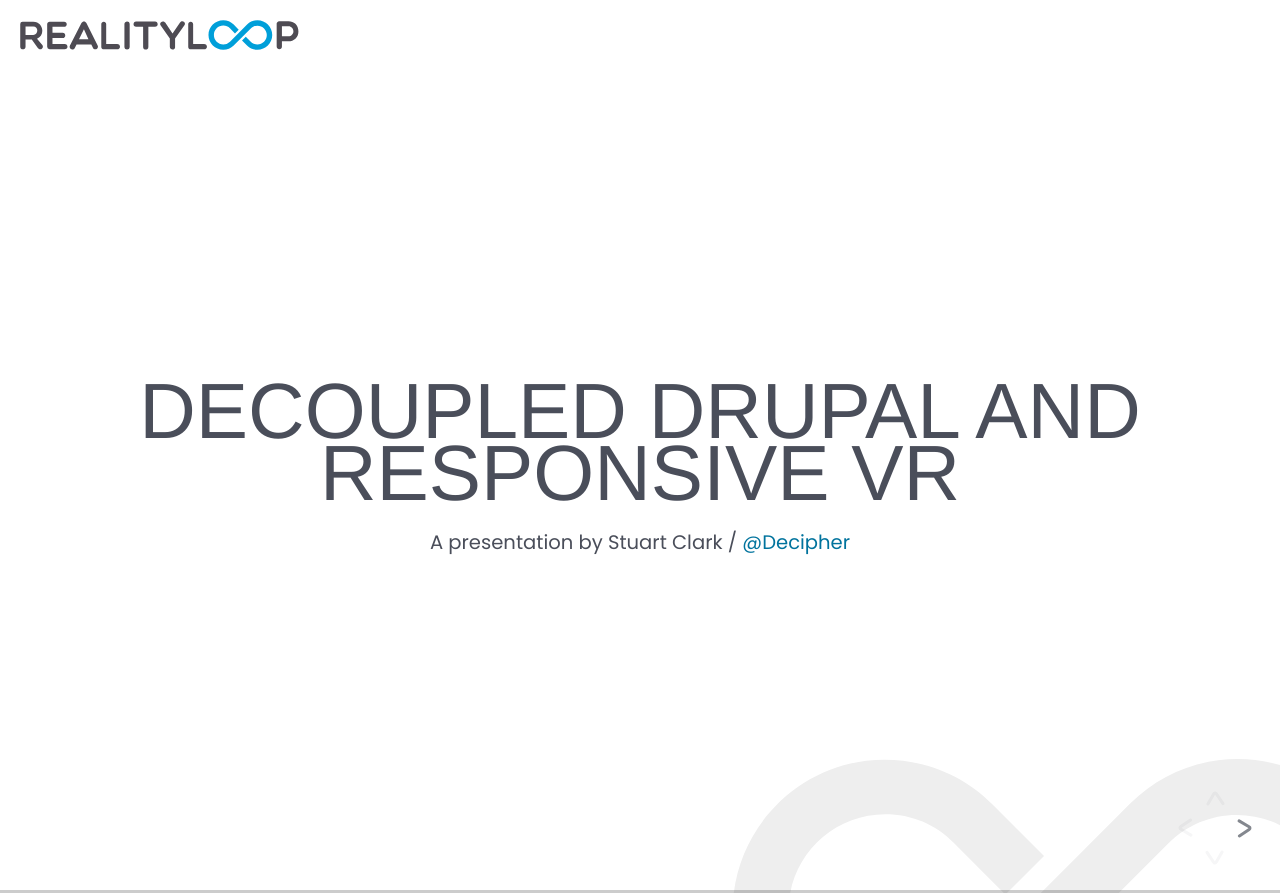
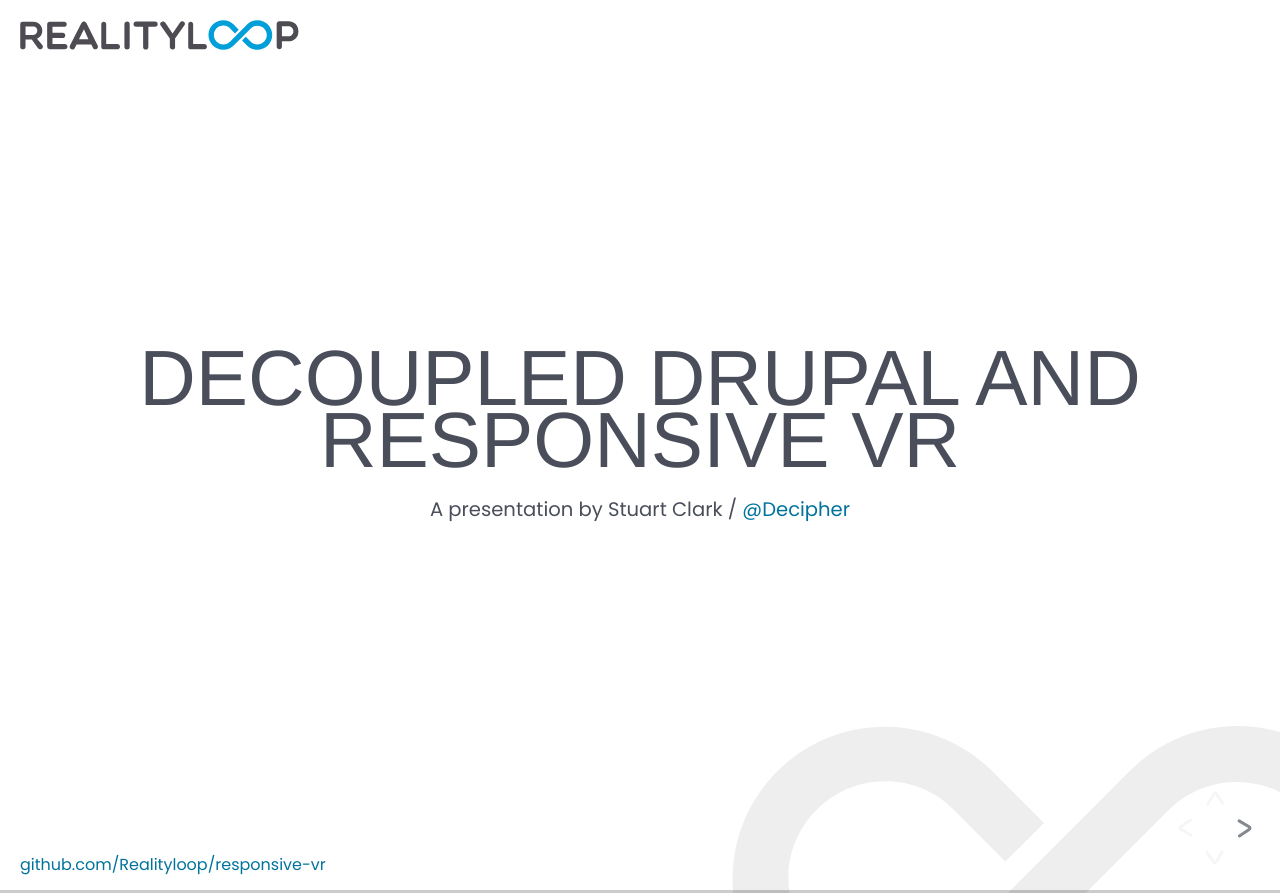
Before and after one commit to Realityloop/responsive-vr, a PHP site: page / in a window 1280 px wide. Run offline with PHP 8.4, Linux system fonts and the light colour scheme; some libraries are stand-ins or nearby versions.

Commit message:
Updated styles.

```diff
--- a/css/theme/realityloop.css
+++ b/css/theme/realityloop.css
@@ -11,13 +11,16 @@
  * GLOBAL STYLES
  *********************************************/
 body {
-    background: #fff;
     background-color: #fff;
+    color: #4a4e5a;
+    font-family: "Poppins", "Helvetica Neue", Helvetica, Arial, sans-serif;
+    font-size: 1em;
+    font-weight: normal;
 }
 
-#logo {
+header {
     left: 20px;
-    position: relative;
+    position: absolute;
     top: 20px;
     z-index: 100;
 }
@@ -27,10 +30,13 @@
     background-position: 118% 125%;
     background-repeat: no-repeat;
     background-size: 52%;
-    font-family: "Poppins", "Helvetica Neue", Helvetica, Arial, sans-serif;
-    font-size: 1em;
-    font-weight: normal;
-    color: #4a4e5a;
+}
+
+footer {
+    left: 20px;
+    position: absolute;
+    bottom: 20px;
+    z-index: 100;
 }
 
 ::selection {
@@ -177,7 +183,7 @@
     margin: 20px auto;
     padding: 0 15%;
     position: relative;
-    text-align: justify;
+    text-align: center;
     width: 70%;
 }
 
@@ -290,7 +296,7 @@
 /*********************************************
  * LINKS
  *********************************************/
-.reveal a {
+a {
     color: #00739d;
     text-decoration: none;
     -webkit-transition: color .15s ease;
@@ -298,13 +304,13 @@
     transition: color .15s ease;
 }
 
-.reveal a:hover {
+a:hover {
     color: #00739d;
     text-shadow: none;
     border: none;
 }
 
-.reveal .roll span:after {
+.roll span:after {
     color: #fff;
     background: #1a53a1;
 }
--- a/index.html
+++ b/index.html
@@ -30,7 +30,10 @@
 </head>
 
 <body>
-<a href="http://realityloop.com" id="logo"><img src="images/realityloop.svg"/></a>
+<header>
+  <a href="http://realityloop.com" id="logo"><img src="images/realityloop.svg"/></a>
+</header>
+
 <div class="reveal">
   <div class="slides">
 
@@ -94,6 +97,10 @@
   </div>
 </div>
 
+<footer>
+  <a href="https://github.com/Realityloop/responsive-vr">github.com/Realityloop/responsive-vr</a>
+</footer>
+
 <script src="lib/js/head.min.js"></script>
 <script src="js/reveal.js"></script>
 
```
